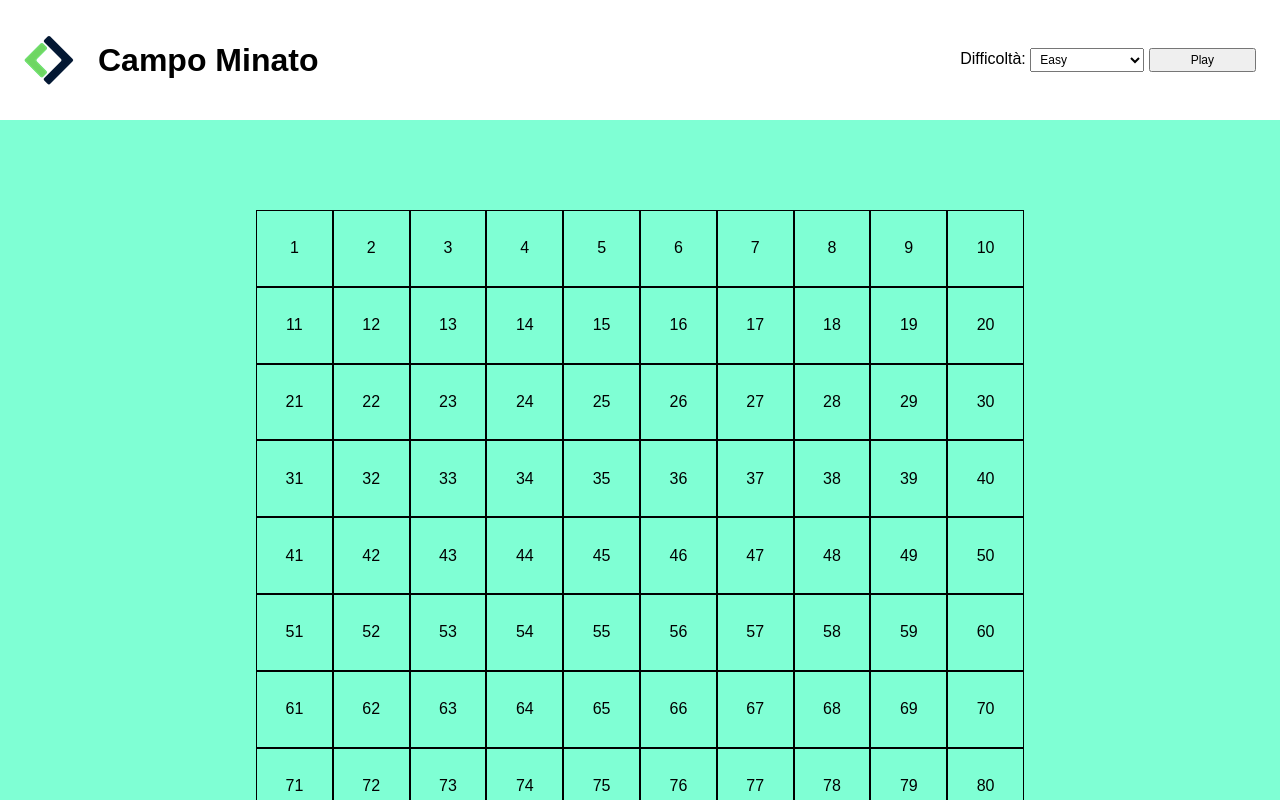
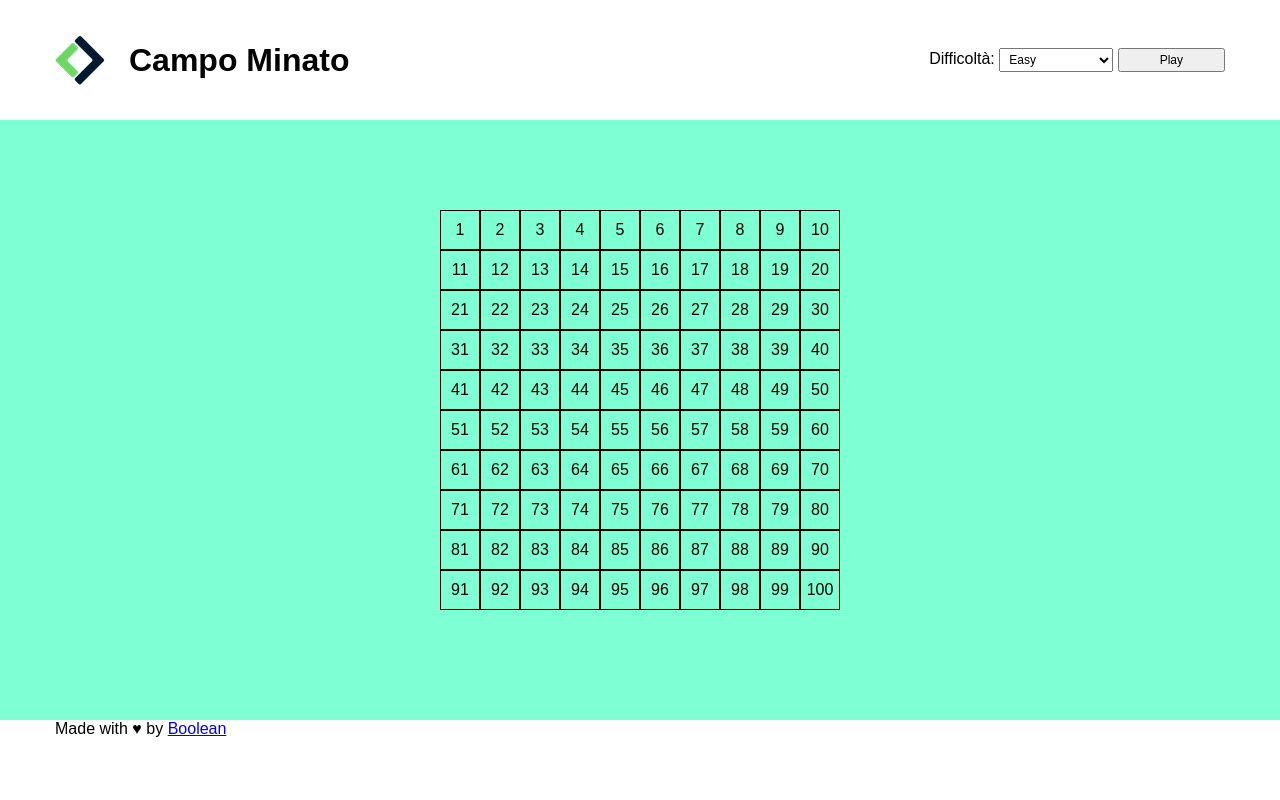
Before and after one commit to AlexNunzi/js-campominato-dom, a plain HTML site: page Index.html in a window 1280 px wide. Both pictures are taken after a click on the button "Play". Shown: the top 800 px of the page. Drawn offline with Linux system fonts and the light colour scheme.

Commit message:
Modificata gestione dimensionamento degli elementi dell'html tramite regole css. Refactory del codice js, aggiunta funzione che genera il campo di gioco ricevendo in ingresso la quantità di celle che compongono il campo di gioco ed il livello di difficoltà.

```diff
--- a/Index.html
+++ b/Index.html
@@ -9,7 +9,8 @@
 </head>
 <body>
 
-    <header class="d-flex justify-between align-center">
+    <header>
+        <div class="container d-flex justify-between align-center">
             <div class="d-flex align-center">
                 <img id="logo" src="img/Logo.png" alt="Logo di Boolean">
                 <h1>Campo Minato</h1>
@@ -23,6 +24,7 @@
                 </select>
                 <button id="startGame">Play</button>
             </div>
+        </div>
     </header>
 
     <main>
@@ -31,8 +33,10 @@
         </div>
     </main>
 
-    <footer class="d-flex align-center">
+    <footer>
+        <div class="container d-flex align-center">
             <p>Made with ♥ by <a href="#">Boolean</a></p>
+        </div>
     </footer>
 
 
--- a/css/style.css
+++ b/css/style.css
@@ -69,8 +69,14 @@ main{
 }
 
 .container{
-    width: 768px;
+    width: 1170px;
     margin: auto;
+}
+
+#gridContainer{
+    margin: 0 auto;
+    width: 400px;
+    height: 400px;
 }
 
 .box{
@@ -81,18 +87,18 @@ main{
 }
 
 .easy{
-    width: calc(768px / 10);
-    height: calc(768px / 10);
+    width: calc(100% / 10);
+    height: calc(100% / 10);
 }
 
 .normal{
     width: calc(100% / 9);
-    height: calc(768px / 9);
+    height: calc(100% / 9);
 }
 
 .hard{
     width: calc(100% / 7);
-    height: calc(768px / 7);
+    height: calc(100% / 7);
 }
 
 .selected{
--- a/js/main.js
+++ b/js/main.js
@@ -1,7 +1,6 @@
 const startGameDom = document.querySelector('#startGame');
 const gridContainerDom = document.querySelector('#gridContainer');
 const difficultSelectorDom = document.querySelector('#difficultSelector');
-let boxNumber = 0;
 
 console.log("Il valore di difficoltà selezionato è: " + difficultSelectorDom.value);
 
@@ -14,6 +13,7 @@ startGameDom.addEventListener('click', function(){
     console.log(gridContainerDom.innerHTML);
 
     let boxDimension = '';
+    let boxNumber = 0;
 
     switch(difficultSelectorDom.value){
         case '1':
@@ -33,15 +33,7 @@ startGameDom.addEventListener('click', function(){
             break;
     }
 
-    for(i=1 ; i <= boxNumber ; i++){
-        const box = createNewBoxNumbered(i);
-        box.classList.add(boxDimension);
-        box.addEventListener('click', function(){
-            console.log(box.textContent);
-            this.classList.add('selected');
-        });
-        gridContainerDom.append(box);
-    }
+    createGameField(boxNumber, boxDimension);
 });
 
 
@@ -52,6 +44,18 @@ startGameDom.addEventListener('click', function(){
 function createNewBoxNumbered(number){
     const newBox = document.createElement('div');
     newBox.classList.add('box');
-    newBox.innerHTML = number;
+    newBox.innerHTML = `<div>${number}</div>`;
+    newBox.addEventListener('click', function(){
+        console.log(number);
+        this.classList.add('selected');
+    });
     return newBox;
 }
+
+function createGameField(number, dimension){
+    for(i=1 ; i <= number ; i++){
+        const box = createNewBoxNumbered(i);
+        box.classList.add(dimension);
+        gridContainerDom.append(box);
+    }
+}
```
Lines whose indentation alone changed are shown as unchanged.
